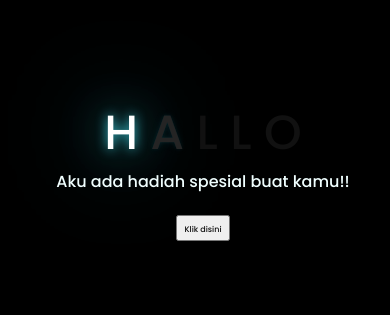
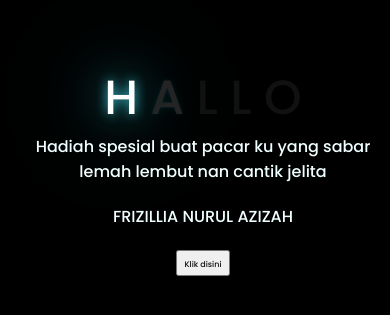
Before and after one commit to subhanfauzan/kadohasbi.github.io, a plain HTML site: page index.html in a window 390 px wide. Shown: the part 261-576 px from the top of the page. Drawn offline with Linux system fonts and the light colour scheme.

Commit message:
commit 2

```diff
--- a/css/style.css
+++ b/css/style.css
@@ -62,6 +62,11 @@ body{
     }
     .description{
         font-size: 1rem;
+        text-align: center;
+    }
+    .textcenter{
+        font-size: 1rem;
+        text-align: center;
     }
 
     .button a{
--- a/index.html
+++ b/index.html
@@ -16,9 +16,13 @@
         <span>L</span>
         <span>L</span>
         <span>O</span>
+
     </div>
     <div class="description">
-        <span>Aku ada hadiah spesial buat kamu!!</span>
+        <span>Hadiah spesial buat pacar ku yang sabar lemah lembut nan cantik jelita </span>
+    </div>
+    <div class="description">
+        <span>FRIZILLIA NURUL AZIZAH</span>
     </div>
     <div class="button">
         <button>
```
